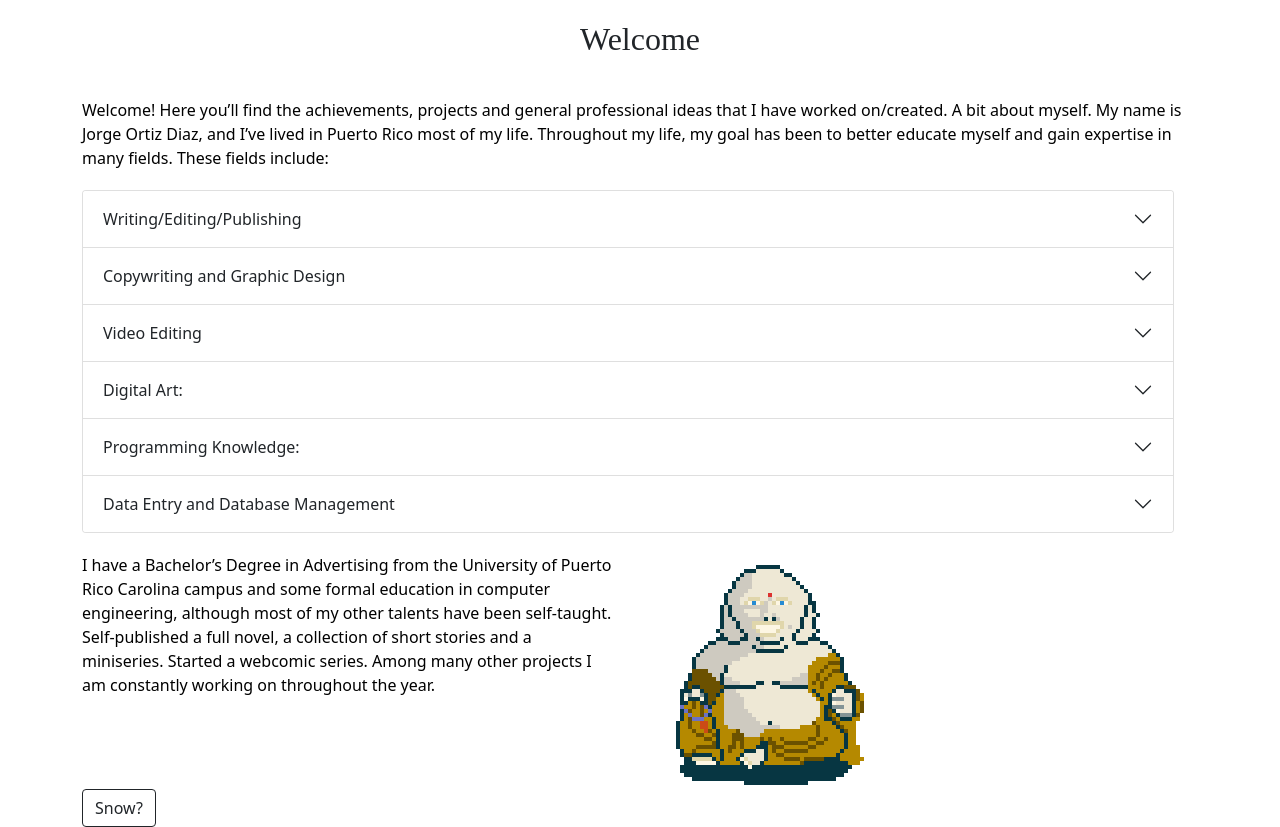
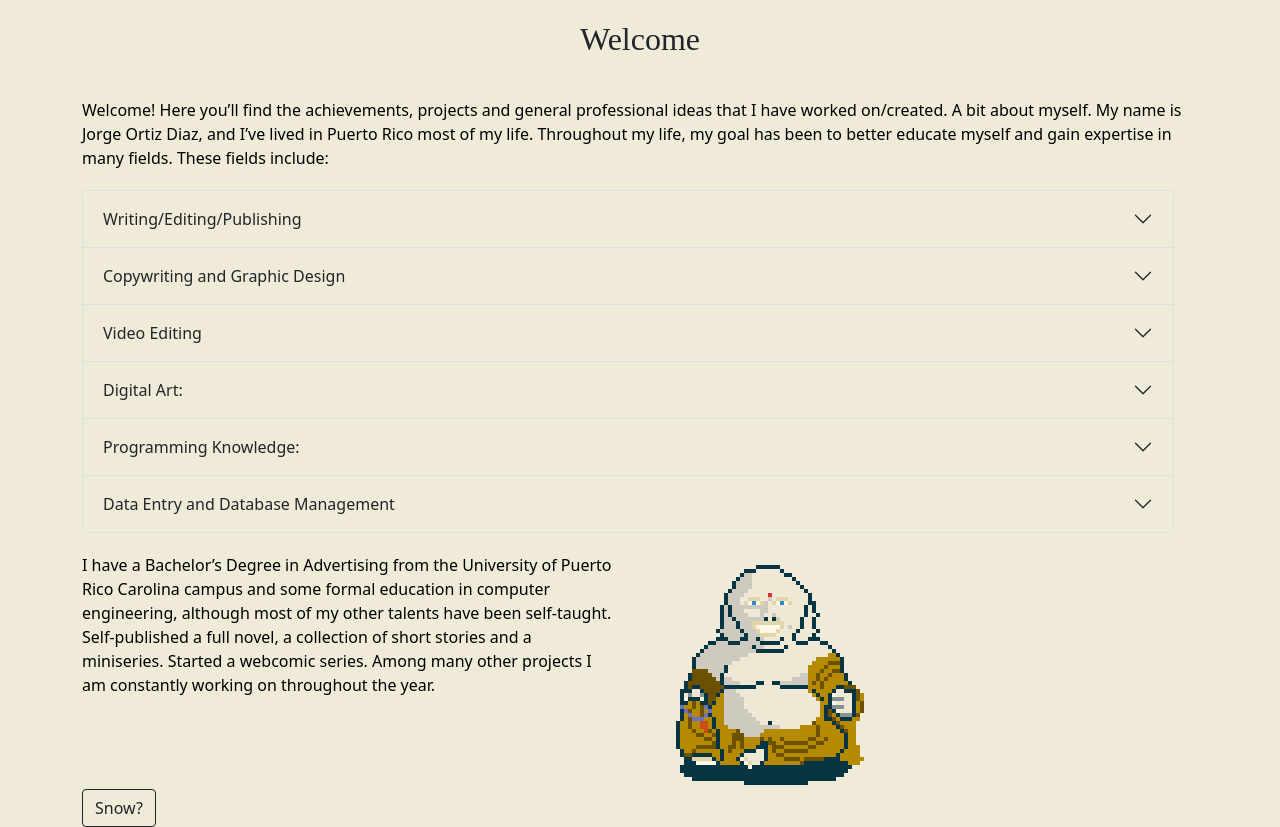
Before and after one commit to Wolfie873/Wolfie873.github.io, a PHP site: page / in a window 1280 px wide. Shown: the part 76-903 px from the top of the page. Run offline with PHP 8.4, Linux system fonts and the light colour scheme; some libraries are stand-ins or nearby versions.

Commit message:
Style changes

```diff
--- a/mainStyle.css
+++ b/mainStyle.css
@@ -15,5 +15,16 @@ h2 {
   background-color: gray;
 }
 .lnd {
-  display: none;
+  position: relative;
+  margin: 0 auto;
+  float: left;
 }
+body {
+  background-color: #f0ebd8ff;
+}
+.accordion-button {
+  background-color: #f0ebd8ff;
+}
+.accordion-collapse {
+  background-color: #f0ebd8ff;
+}
```
